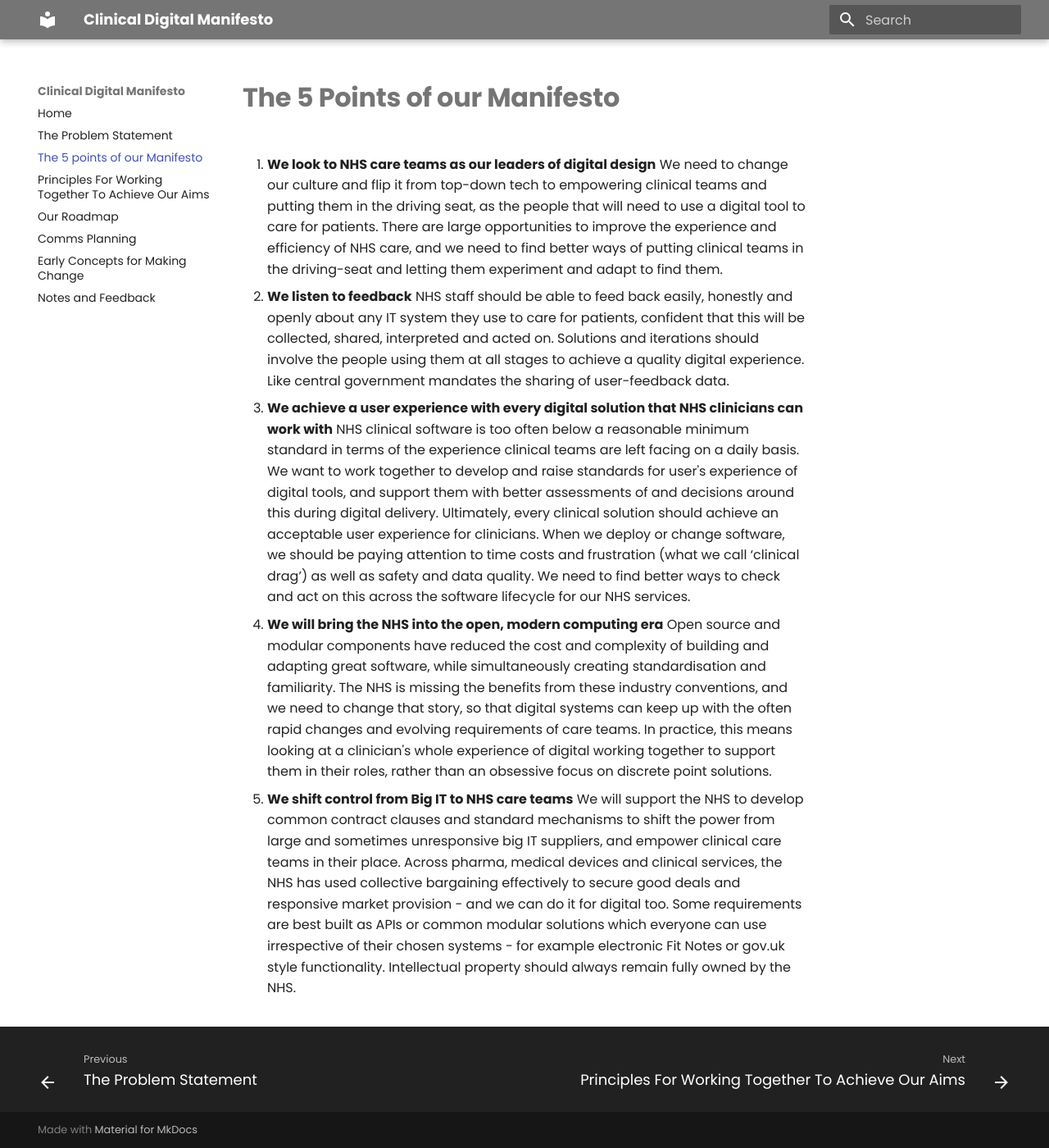
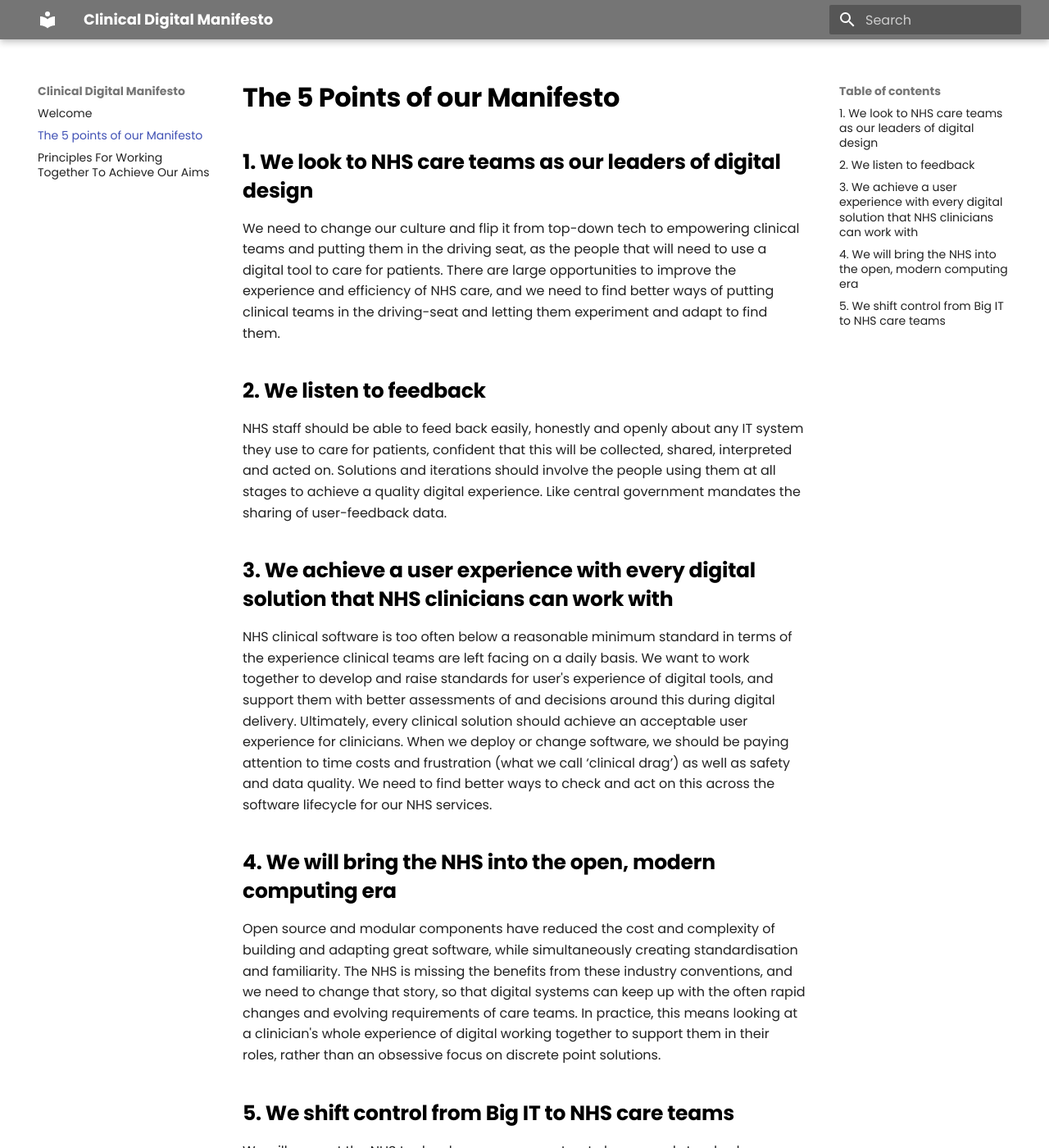
Before and after one commit to clinicaldigitalmanifesto/clinicaldigitalmanifesto.org, an MkDocs documentation site: the page built from docs/manifesto.md, in a window 1280 px wide and 1400 px high. Shown: the whole window at 82% size. Built offline with MkDocs 1.6.1 and Material for MkDocs 9.7.7, drawn with Linux system fonts in a browser that asks for light colours; some of the changed text lies outside the part shown.

Commit message:
updates - basic draft version

```diff
--- a/docs/index.md
+++ /dev/null
@@ -1,3 +0,0 @@
-# Welcome to Clinical Digital Manifesto
-
-This is the home page of the Clinical Digital Manifesto documentation.
--- a/docs/manifesto.md
+++ b/docs/manifesto.md
@@ -1,17 +1,22 @@
 # The 5 Points of our Manifesto
 
-1. **We look to NHS care teams as our leaders of digital design**
+## 1. We look to NHS care teams as our leaders of digital design
+
 We need to change our culture and flip it from top-down tech to empowering clinical teams and putting them in the driving seat, as the people that will need to use a digital tool to care for patients. There are large opportunities to improve the experience and efficiency of NHS care, and we need to find better ways of putting clinical teams in the driving-seat and letting them experiment and adapt to find them.
 
-2. **We listen to feedback**
+## 2. We listen to feedback
+
 NHS staff should be able to feed back easily, honestly and openly about any IT system they use to care for patients, confident that this will be collected, shared, interpreted and acted on. Solutions and iterations should involve the people using them at all stages to achieve a quality digital experience. Like central government mandates the sharing of user-feedback data.
 
-3. **We achieve a user experience with every digital solution that NHS clinicians can work with**
+## 3. We achieve a user experience with every digital solution that NHS clinicians can work with
+
 NHS clinical software is too often below a reasonable minimum standard in terms of the experience clinical teams are left facing on a daily basis. We want to work together to develop and raise standards for user's experience of digital tools, and support them with better assessments of and decisions around this during digital delivery. Ultimately,  every clinical solution should achieve an acceptable user experience for clinicians.  When we deploy or change software, we should be paying attention to time costs and frustration (what we call ‘clinical drag’) as well as safety and data quality. We need to find better ways to check and act on this across the software lifecycle for our NHS services.
 
-4. **We will bring the NHS into the open, modern computing era**
+## 4. We will bring the NHS into the open, modern computing era
+
 Open source and modular components have reduced the cost and complexity of building and adapting great software, while simultaneously creating standardisation and familiarity. The NHS is missing the benefits from these industry conventions, and we need to change that story, so that digital systems can keep up with the often rapid changes and evolving requirements of care teams. In practice, this means looking at a clinician's whole experience of digital working together to support them in their roles, rather than an obsessive focus on discrete point solutions.
 
-5. **We shift control from Big IT to NHS care teams**
+## 5. We shift control from Big IT to NHS care teams
+
 We will support the NHS to develop common contract clauses and standard mechanisms to shift the power from large and sometimes unresponsive big IT suppliers, and empower clinical care teams in their place. Across pharma, medical devices and clinical services, the NHS has used collective bargaining effectively to secure good deals and responsive market provision - and we can do it for digital too.
-Some requirements are best built as APIs or common modular solutions which everyone can use irrespective of their chosen systems - for example electronic Fit Notes or gov.uk style functionality. Intellectual property should always remain fully owned by the NHS.
+Some requirements are best built as APIs or common modular solutions which everyone can use irrespective of their chosen systems - for example electronic Fit Notes or GOV.UK style functionality. Intellectual property should always remain fully owned by the NHS.
--- a/docs/principles.md
+++ b/docs/principles.md
@@ -1,3 +1,11 @@
 # Principles For Working Together To Achieve Our Aims
 
-This section will contain the principles for working together as we achieve our aims. Content to be added.
+## 3.1 We are open to anyone who is committed to our manifesto and making it a reality within the NHS
+
+## 3.2 We do not seek to replicate or replace what others such as NHS England, HL7 FHIR or OpenEHR are doing
+
+## 3.3 We are independent from any other body or organisation
+
+## 3.4 We do not make a profit, but re-invest any income or donations to advancing our manifesto and improving digital experiences for NHS staff and patients
+
+## 3.5 We share our work and progress openly and regularly, and seek feedback about our approach to achieve our vision for a modern, open and user-centric approach to digital in the NHS
--- a/docs/stylesheets/extra.css
+++ b/docs/stylesheets/extra.css
@@ -6,4 +6,5 @@
 .md-typeset h1,
 .md-typeset h2 {
     font-weight: bolder;
+    color: black;
 }
--- a/docs/problem_statement.md
+++ b/docs/welcome.md
@@ -1,4 +1,6 @@
-# Problem Statement
+# Welcome to the Clinical Digital Manifesto
+
+## Problem Statement
 
 Clinicians across the NHS are faced with time-consuming digital workflows that often lead to frustration and wasted time. We believe that poor software is significantly contributing to the financial, patient flow, waiting list and workforce challenges faced by our NHS services.
 
--- a/mkdocs.yml
+++ b/mkdocs.yml
@@ -1,4 +1,6 @@
 site_name: Clinical Digital Manifesto
+
+
 theme:
   name: 'material'
   features:
@@ -12,12 +14,8 @@ theme:
 extra_css:
   - stylesheets/extra.css
 
+
 nav:
-  - Home: 'index.md'
-  - The Problem Statement: 'problem_statement.md'
+  - Welcome: 'welcome.md'
   - The 5 points of our Manifesto: 'manifesto.md'
   - Principles For Working Together To Achieve Our Aims: 'principles.md'
-  - Our Roadmap: 'roadmap.md'
-  - Comms Planning: 'comms_planning.md'
-  - Early Concepts for Making Change: 'early_concepts.md'
-  - Notes and Feedback: 'notes_feedback.md'
--- /dev/null
+++ b/runtime.txt
@@ -0,0 +1 @@
+3.8
```
Also changed, not shown: docs/roadmap.md (deleted, +0 -3 lines), netlify.toml (added).
